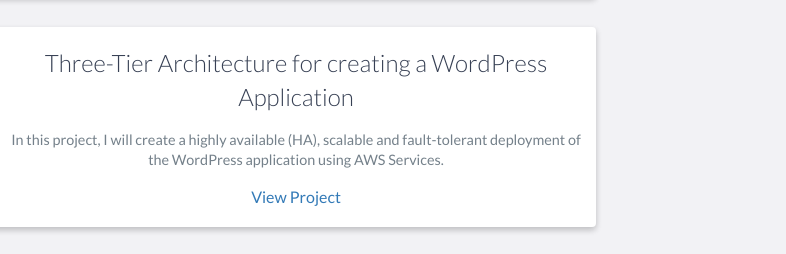
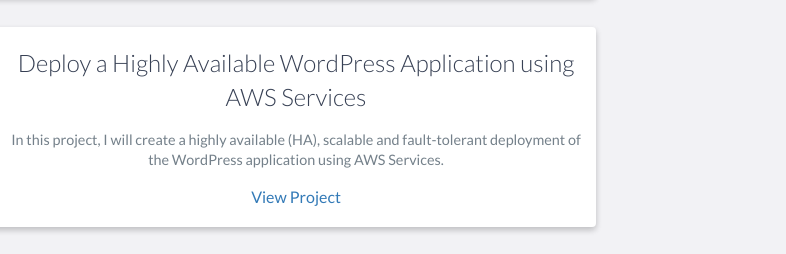
Before and after one commit to AaryaVaibhav/myportfolio, a plain HTML site: page index.html in a window 1280 px wide. Shown: the part 3671-3925 px from the top of the page, 494-1280 px from the left. Drawn offline with nearby package versions, Linux system fonts and the light colour scheme.

Commit message:
Update index.html

```diff
--- a/index.html
+++ b/index.html
@@ -193,7 +193,7 @@
                     </div>
                     <!-- End .project-image -->
                     <div class="project-info">
-                        <h3>Three-Tier Architecture for creating a WordPress Application</h3>
+                        <h3>Deploy a Highly Available WordPress Application using AWS Services</h3>
                         <p>
                            In this project, I will create a highly available (HA), scalable and fault-tolerant deployment of the WordPress application using AWS Services.
 
```
